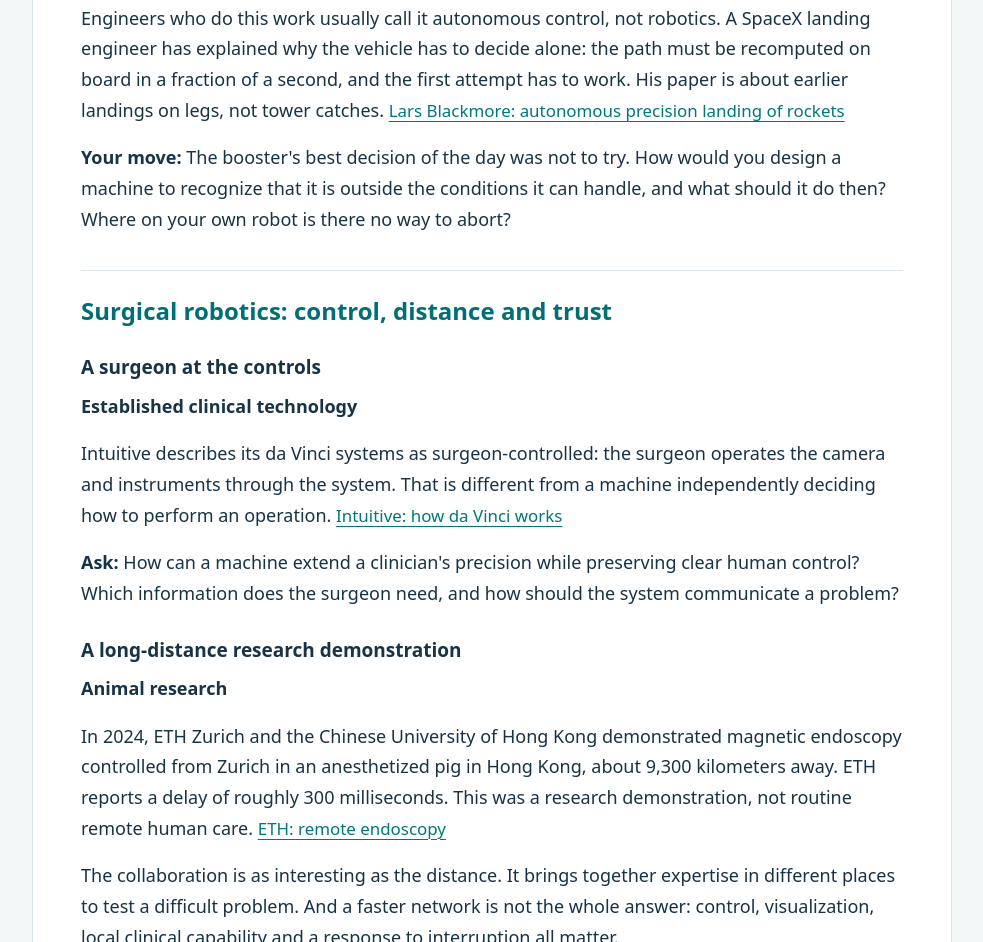
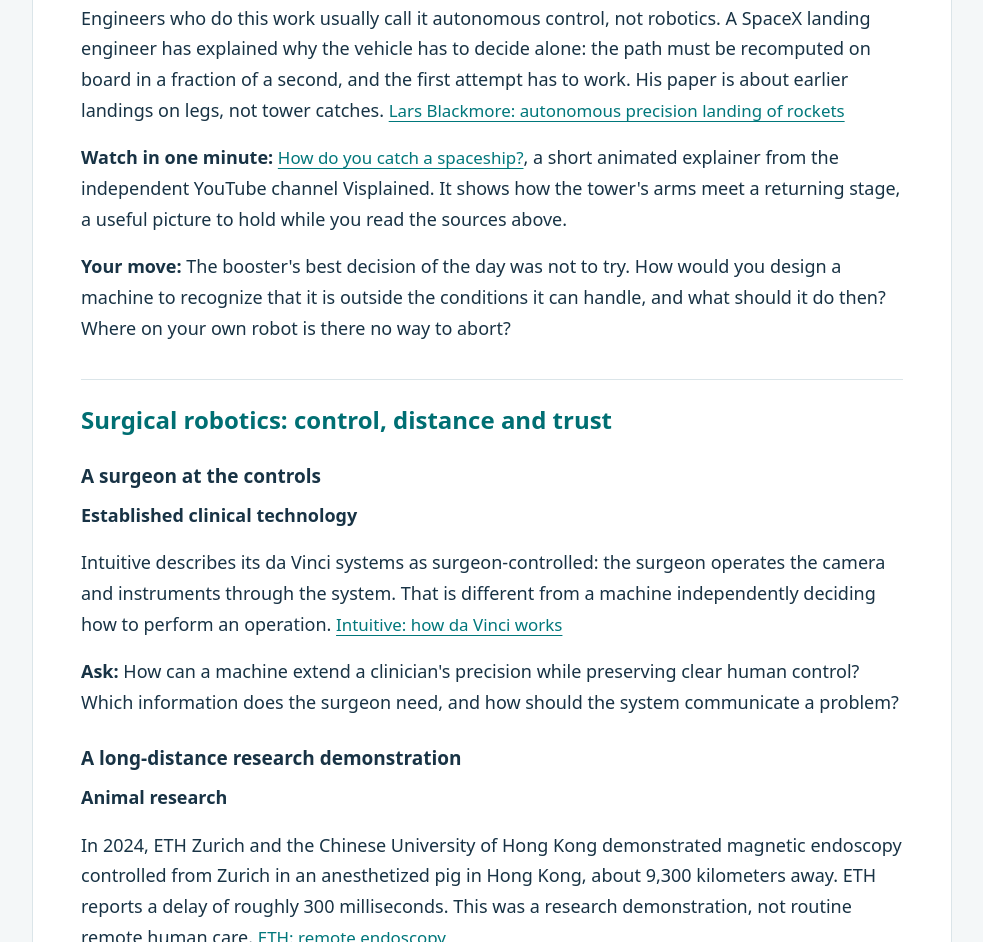
Before and after one commit to bradleyj923/robotics-for-human-safety, a plain HTML site: page space-and-surgery.html in a window 1280 px wide. Shown: the part 1864-2806 px from the top of the page, without its empty margins (148-1131 px from the left). Drawn offline with Linux system fonts and the light colour scheme.

Commit message:
Space: add a one-minute explainer video of a tower catch (Visplained), credited
Co-Authored-By: Claude Opus 5.5 <noreply@anthropic.com>

```diff
--- a/space-and-surgery.html
+++ b/space-and-surgery.html
@@ -14,6 +14,7 @@
 <p><strong>Test flight</strong></p>
 <p>On November 13, 2026, SpaceX launched its fifteenth Starship test flight and tried to bring both stages back to the two mechanical arms on the launch tower. The upper stage flew 14 orbits and was caught the next day, the first time a vehicle returning from orbit has been caught this way. The booster was not. Its own guidance software judged that it was out of position, called off the attempt without waiting for a person, and steered offshore, where it was lost. The first booster catch came in October 2024. <a target="_blank" rel="noopener noreferrer" href="https://spaceflightnow.com/2026/11/13/live-coverage-starship-flight-15-attempts-to-recover-full-vehicle-in-double-launch-pad-catch/">Spaceflight Now: the launch and the booster&#x27;s abort</a> · <a target="_blank" rel="noopener noreferrer" href="https://www.cnbc.com/2026/11/14/spacex-plans-to-try-first-ever-catch-of-starship-rocket-from-orbit.html">CNBC: the upper-stage catch</a> · <a target="_blank" rel="noopener noreferrer" href="https://www.spacex.com/launches/starship-flight-5">SpaceX: the first booster catch, 2024</a></p>
 <p>Engineers who do this work usually call it autonomous control, not robotics. A SpaceX landing engineer has explained why the vehicle has to decide alone: the path must be recomputed on board in a fraction of a second, and the first attempt has to work. His paper is about earlier landings on legs, not tower catches. <a target="_blank" rel="noopener noreferrer" href="https://www.nationalacademies.org/read/23659/chapter/10">Lars Blackmore: autonomous precision landing of rockets</a></p>
+<p><strong>Watch in one minute:</strong> <a target="_blank" rel="noopener noreferrer" href="https://www.youtube.com/shorts/cOuYLwWvufo">How do you catch a spaceship?</a>, a short animated explainer from the independent YouTube channel Visplained. It shows how the tower's arms meet a returning stage, a useful picture to hold while you read the sources above.</p>
 <p><strong>Your move:</strong> The booster&#x27;s best decision of the day was not to try. How would you design a machine to recognize that it is outside the conditions it can handle, and what should it do then? Where on your own robot is there no way to abort?</p>
 <h3>Surgical robotics: control, distance and trust</h3>
 <h4>A surgeon at the controls</h4>
```
Also changed, not shown: src/guide.html (+1 -0 lines), 1 other file.
